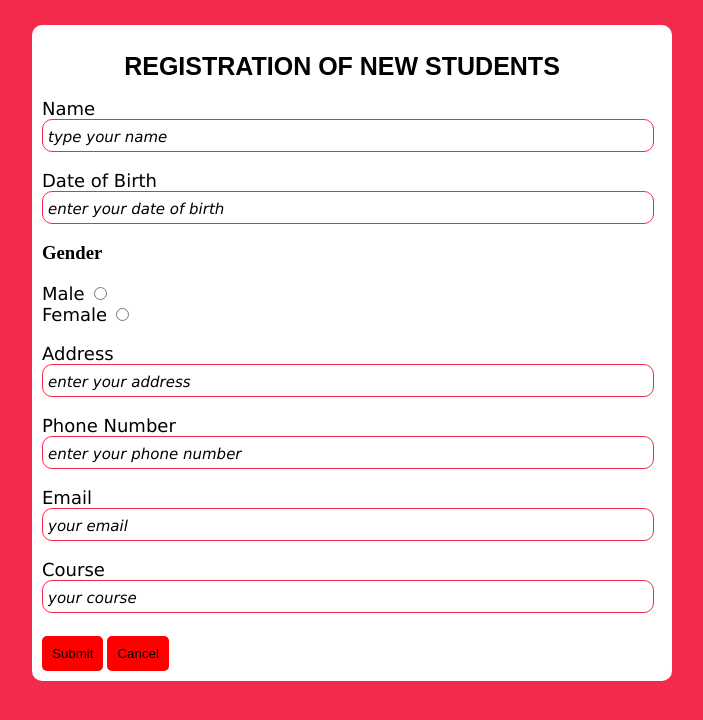
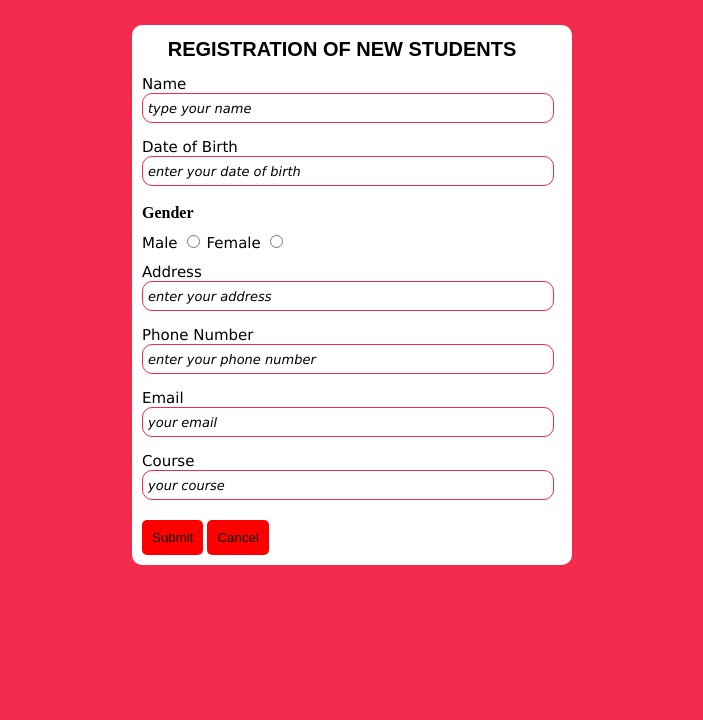
Before and after one commit to L0gik-hub/student-form, a plain HTML site: page index.html in a window 1280 px wide. Shown: the whole page, without its empty margins (288-991 px from the left). Drawn offline with Linux system fonts and the light colour scheme.

Commit message:
index.html

```diff
--- a/index.html
+++ b/index.html
@@ -34,7 +34,7 @@ The form should have two buttons:
             color: rgb(0, 0, 0);
             font-family:Arial, Helvetica, sans-serif;
             text-align: center;
-            font-size: 25px;
+            font-size: 20px;
         }
 
         form{
@@ -46,7 +46,7 @@ The form should have two buttons:
 
         input, label{
             width: 100%;
-            font-size: 18px;
+            font-size: 15px;
             color: black;
             font-family: 'Lucida Sans', 'Lucida Sans Regular', 'Lucida Grande', 'Lucida Sans Unicode', Geneva, Verdana, sans-serif;
 
@@ -59,16 +59,16 @@ The form should have two buttons:
 
 
         .border{
-            width:600px;
+            width:400px;
             border: 0px solid;
             background-color: white;
             border-radius: 10px;
-            padding: 10px 30px 10px 10px;
+            padding: 0px 30px 10px 10px;
         }
 
         ::placeholder{
             color: black;
-            font-size:15px;
+            font-size:13px;
             font-style: italic;
         }
 
@@ -76,6 +76,7 @@ The form should have two buttons:
             padding: 5px;
             border: 1px solid  rgb(243, 42, 76) ;
             border-radius: 10px;
+            margin-bottom: 15px;
         }
 
         button{
@@ -85,7 +86,10 @@ The form should have two buttons:
             border-radius: 5px;
             margin-top: 5px
         }
-
+        h4{
+            margin-top: 3px;
+            margin-bottom: 10px;
+        }
 
     </style>
 
@@ -94,28 +98,28 @@ The form should have two buttons:
             <h1>REGISTRATION OF NEW STUDENTS</h1>
 
             <label for="name" >Name</label>
-            <input type="text" id="name" name="name" placeholder="type your name"><br><br>
+            <input type="text" id="name" name="name" placeholder="type your name">
 
             <label for="DOB" class="space">Date of Birth</label>
             <input type="text" id="DOB" name="DOB" placeholder="enter your date of birth">
 
-            <h3>Gender</h3>
+            <h4>Gender</h4>
             <label for="gender">Male</label>
+            <input type="radio" name="gender" id="radio">
+            <label for="gender">Female</label>
             <input type="radio" name="gender" id="radio"><br>
-            <label for="gender">Female</label>
-            <input type="radio" name="gender" id="radio"><br><br>
 
             <label for="address">Address</label>
-            <input type="text" id="address" placeholder="enter your address"><br><br>
+            <input type="text" id="address" placeholder="enter your address">
 
             <label for="phone">Phone Number</label>
-            <input type="text" name="phone" id="phone" placeholder="enter your phone number"><br><br>
+            <input type="text" name="phone" id="phone" placeholder="enter your phone number">
 
             <label for="email">Email</label>
-            <input type="email" name="mail" id="email" placeholder="your email"><br><br>
+            <input type="email" name="mail" id="email" placeholder="your email">
 
             <label for="course">Course</label>
-            <input type="text" name="course" id="course" placeholder="your course"><br><br>
+            <input type="text" name="course" id="course" placeholder="your course">
 
             <button type="submit">Submit</button>
             <button type="button">Cancel</button>
```
